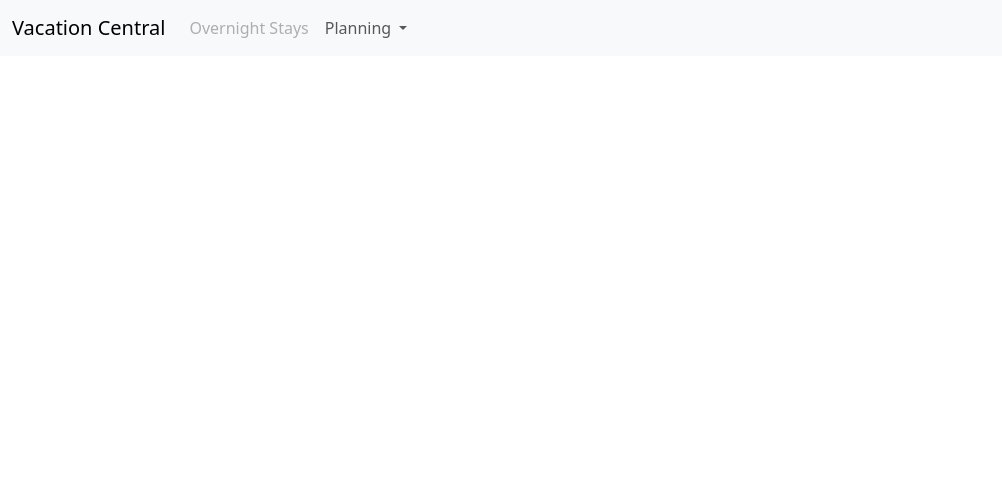
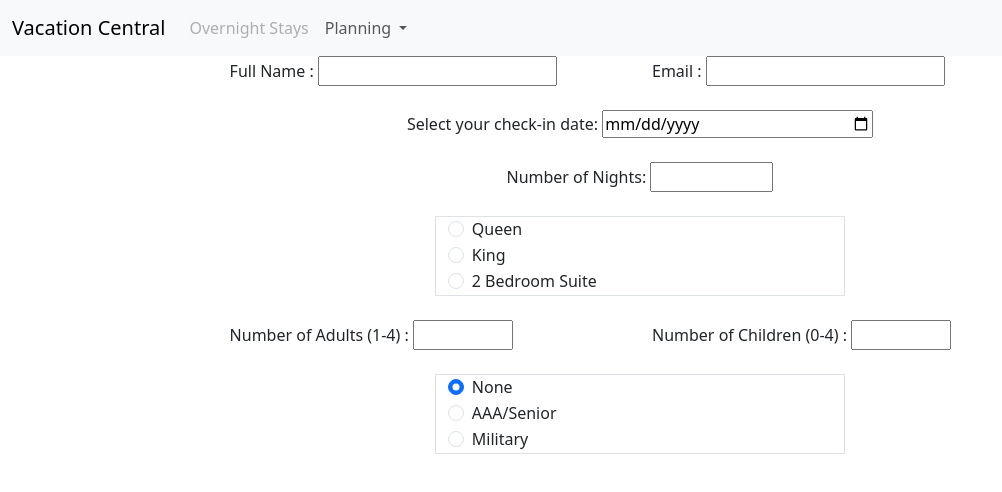
Before and after one commit to bp442/Vacation-Resort, a plain HTML site: page overnightStay.html in a window 1280 px wide. Shown: the whole page, without its empty margins (0-1002 px from the left). Drawn offline with nearby package versions, Linux system fonts and the light colour scheme.

Commit message:
overnightStay page is set up

```diff
--- a/overnightStay.html
+++ b/overnightStay.html
@@ -4,7 +4,7 @@
 <head>
     <meta charset="utf-8">
     <meta name="viewport" content="width=device-width, initial-scale=1">
-    <title>Homepage</title>
+    <title>Overnight Cost Estimator</title>
     <link href="https://cdn.jsdelivr.net/npm/bootstrap@5.3.2/dist/css/bootstrap.min.css" rel="stylesheet"
         integrity="sha384-T3c6CoIi6uLrA9TneNEoa7RxnatzjcDSCmG1MXxSR1GAsXEV/Dwwykc2MPK8M2HN" crossorigin="anonymous">
 </head>
@@ -14,7 +14,9 @@
     <nav class="navbar navbar-expand-lg bg-body-tertiary">
         <div class="container-fluid">
             <a class="navbar-brand" href="index.html">Vacation Central</a>
-          <button class="navbar-toggler" type="button" data-bs-toggle="collapse" data-bs-target="#navbarSupportedContent" aria-controls="navbarSupportedContent" aria-expanded="false" aria-label="Toggle navigation">
+            <button class="navbar-toggler" type="button" data-bs-toggle="collapse"
+                data-bs-target="#navbarSupportedContent" aria-controls="navbarSupportedContent" aria-expanded="false"
+                aria-label="Toggle navigation">
                 <span class="navbar-toggler-icon"></span>
             </button>
             <div class="collapse navbar-collapse" id="navbarSupportedContent">
@@ -23,11 +25,13 @@
                         <a class="nav-link disabled" aria-disabled="true">Overnight Stays</a>
                     </li>
                     <li class="nav-item dropdown">
-                <a class="nav-link dropdown-toggle" href="#" role="button" data-bs-toggle="dropdown" aria-expanded="false">
+                        <a class="nav-link dropdown-toggle" href="#" role="button" data-bs-toggle="dropdown"
+                            aria-expanded="false">
                             Planning
                         </a>
                         <ul class="dropdown-menu">
-                  <li><a class="dropdown-item disabled" aria-disabled="true" href="overnightStay.html">Overnight Plans</a></li>
+                            <li><a class="dropdown-item disabled" aria-disabled="true"
+                                    href="overnightStay.html">Overnight Plans</a></li>
                             <li><a class="dropdown-item" href="diningPlan.html">Dining Plans</a></li>
                             <li><a class="dropdown-item" href="carRental.html">Car Rentals</a></li>
                             <li><a class="dropdown-item" href="activityPlan.html">Activities</a></li>
@@ -38,9 +42,95 @@
         </div>
     </nav>
 
+    <form>
+    <div class="container" style="width:66%;">
+        <div class="row justify-content-start">
+            <div class="col-6">
+                Full Name :
+                <input type="text" id="fullName" required>
+            </div>
+            <div class="col-6">
+                Email :
+                <input type="text" id="emailAddress" required>
+            </div>
+        </div>
+        <br>
+        <div class="row">
+            <div class="col text-center">
+            Select your check-in date:
+            <input type="date" id="dateCheckIn" style="width:33%" required>
+            </div>
+        </div>
+        <br>
+        <div class="row justify-content-start">
+            <div class="col text-center">
+            Number of Nights:
+            <input type="number" id="numNights" style="width:15%" min="1" max="28" required>
+            </div>
+        </div>
+        <br>
+
+        <div class="container border" style="width:50%">
+        <div class="form-check">
+            <input class="form-check-input" type="radio" name="flexRadioDefault" id="queenRadio" checked>
+            <label class="form-check-label" for="queenRadio">
+            Queen
+            </label>
+          </div>
+          <div class="form-check">
+            <input class="form-check-input" type="radio" name="flexRadioDefault" id="kingRadio">
+            <label class="form-check-label" for="kingRadio">
+            King
+            </label>
+          </div>
+          <div class="form-check">
+            <input class="form-check-input" type="radio" name="flexRadioDefault" id="twoBedRadio">
+            <label class="form-check-label" for="twoBedRadio">
+            2 Bedroom Suite
+            </label>
+          </div>
+        </div>
+<br>
+            <div class="row justify-content-start">
+                <div class="col">
+                    Number of Adults (1-4) :
+                    <input type="number" id="numAdults" style="width:25%" min="1" max="4" required>
+                </div>
+                <div class="col">
+                    Number of Children (0-4) :
+                    <input type="number" id="numChildren" style="width:25%" min="0" max="4" required>
+                </div>
+            </div>
+
+            <br>
+
+            <div class="container border" style="width:50%">
+            <div class="form-check">
+                <input class="form-check-input" type="radio" name="flexRadioDefault" id="noDiscountRadio" checked>
+                <label class="form-check-label" for="noDiscountRadio">
+                None
+                </label>
+              </div>
+              <div class="form-check">
+                <input class="form-check-input" type="radio" name="flexRadioDefault" id="seniorDiscountRadio">
+                <label class="form-check-label" for="s  eniorDiscountRadio">
+                AAA/Senior
+                </label>
+              </div>
+              <div class="form-check">
+                <input class="form-check-input" type="radio" name="flexRadioDefault" id="militaryDiscountRadio">
+                <label class="form-check-label" for="militaryDiscountRadio">
+                Military
+                </label>
+              </div>
+
+    </div>
+    </form>
     <script src="https://cdn.jsdelivr.net/npm/bootstrap@5.3.2/dist/js/bootstrap.bundle.min.js"
-        integrity="sha384-C6RzsynM9kWDrMNeT87bh95OGNyZPhcTNXj1NW7RuBCsyN/o0jlpcV8Qyq46cDfL"
-        crossorigin="anonymous"></script>
+        integrity="sha384-C6RzsynM9kWDrMNeT87bh95OGNyZPhcTNXj1NW7RuBCsyN/o0jlpcV8Qyq46cDfL" crossorigin="anonymous">
+        </script>
+
+    <script src="/scripts/overnightStay.js"></script>
 </body>
 
 </html>
```
Also changed, not shown: scripts/overnightStay.js (added). Lines whose indentation alone changed are shown as unchanged.
